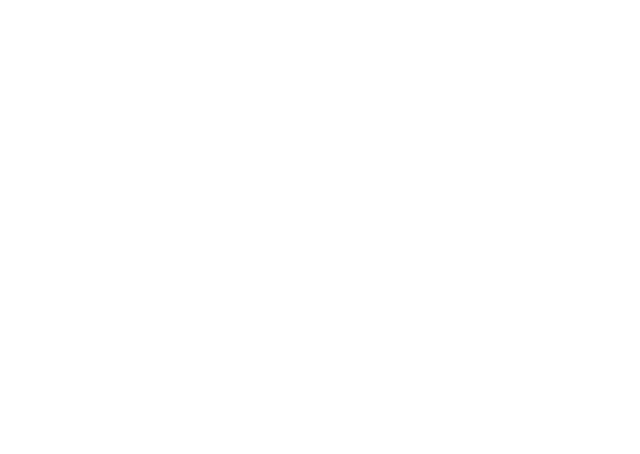
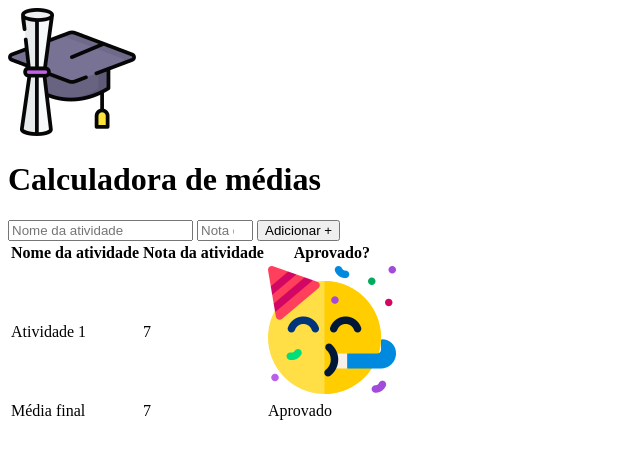
Before and after one commit to naymaisa/calculadora_media, a plain HTML site: page index.html in a window 1280 px wide. Shown: the whole page, without its empty margins (0-640 px from the left). Drawn offline with Linux system fonts and the light colour scheme.

Commit message:
estrutura criada

```diff
--- a/index.html
+++ b/index.html
@@ -8,7 +8,38 @@
 </head>
 
 <body>
-
+    <header>
+        <img src="./images/logo.png" alt="capelo e diploma">
+        <h1>Calculadora de médias</h1>
+    </header>
+    <form>
+        <input type="text" required placeholder="Nome da atividade" />
+        <input type="number" required placeholder="Nota da atividade" min="0" max="10" />
+        <button type="submit">Adicionar +</button>
+    </form>
+    <table>
+        <thead>
+            <tr>
+                <th>Nome da atividade</th>
+                <th>Nota da atividade</th>
+                <th>Aprovado?</th>
+            </tr>
+        </thead>
+        <tbody>
+            <tr>
+                <td>Atividade 1</td>
+                <td>7</td>
+                <td><img src="./images/aprovado.png" alt="emoji festejando"></td>
+            </tr>
+        </tbody>
+        <tfoot>
+            <tr>
+                <td>Média final</td>
+                <td>7</td>
+                <td>Aprovado</td>
+            </tr>
+        </tfoot>
+    </table>
 </body>
 
 </html>
```
